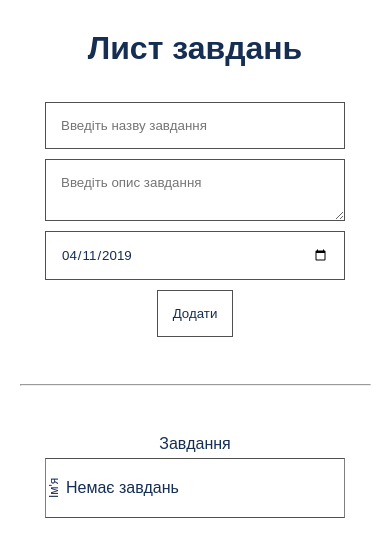
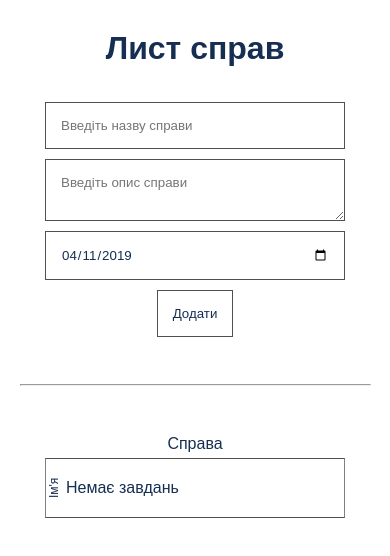
Before and after one commit to Butmax91/STest, a plain HTML site: page index.html in a window 390 px wide. Drawn offline with Linux system fonts and the light colour scheme.

Commit message:
fix some

```diff
--- a/index.html
+++ b/index.html
@@ -9,10 +9,10 @@
     <link rel="stylesheet" href="style.css">
 </head>
 <body>
-    <h1>Лист завдань</h1>
+    <h1>Лист справ</h1>
     <form class="addTask">
-        <input type="text" id="taskName" placeholder="Введіть назву завдання">
-        <textarea id="taskDesc" placeholder="Введіть опис завдання"></textarea>
+        <input type="text" id="taskName" placeholder="Введіть назву справи">
+        <textarea id="taskDesc" placeholder="Введіть опис справи"></textarea>
         <input type="date" id="taskDate" value="2019-04-11" placeholder="дата">
         <button class="addButton" disabled>Додати</button>
     </form>
--- a/style.css
+++ b/style.css
@@ -160,7 +160,7 @@ span.correct{
         margin: 10px;
     }
     .taskList tr:before{
-        content: 'Завдання';
+        content: 'Справа';
         text-align: center;
         padding: 5px;
     }
@@ -196,7 +196,7 @@ span.correct{
 
     }
     .taskList tr td:nth-child(3):before{
-        content: 'Завдання';
+        content: 'Справа';
         font-size: 12px;
         position: absolute;
         display: block;
```
